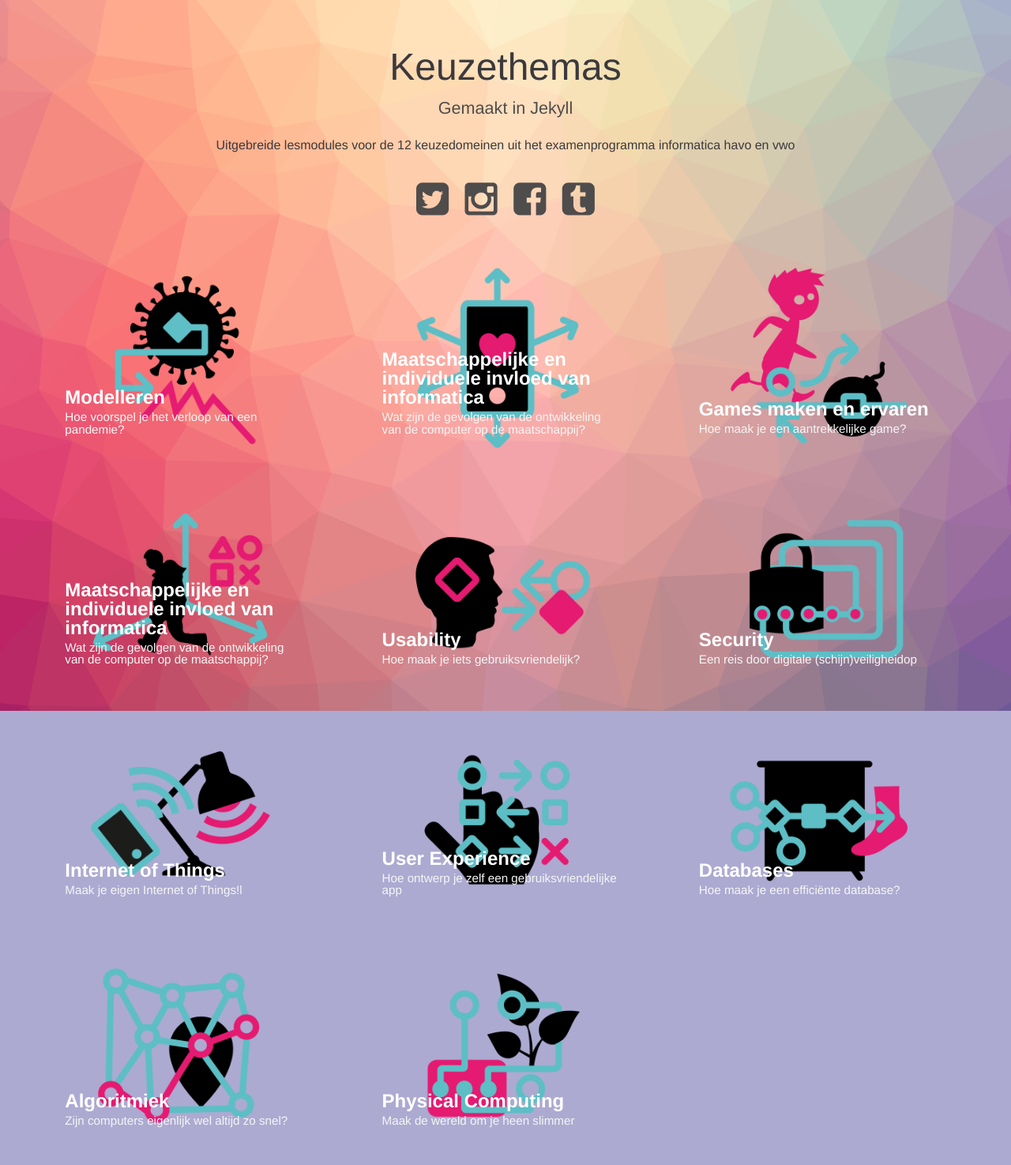
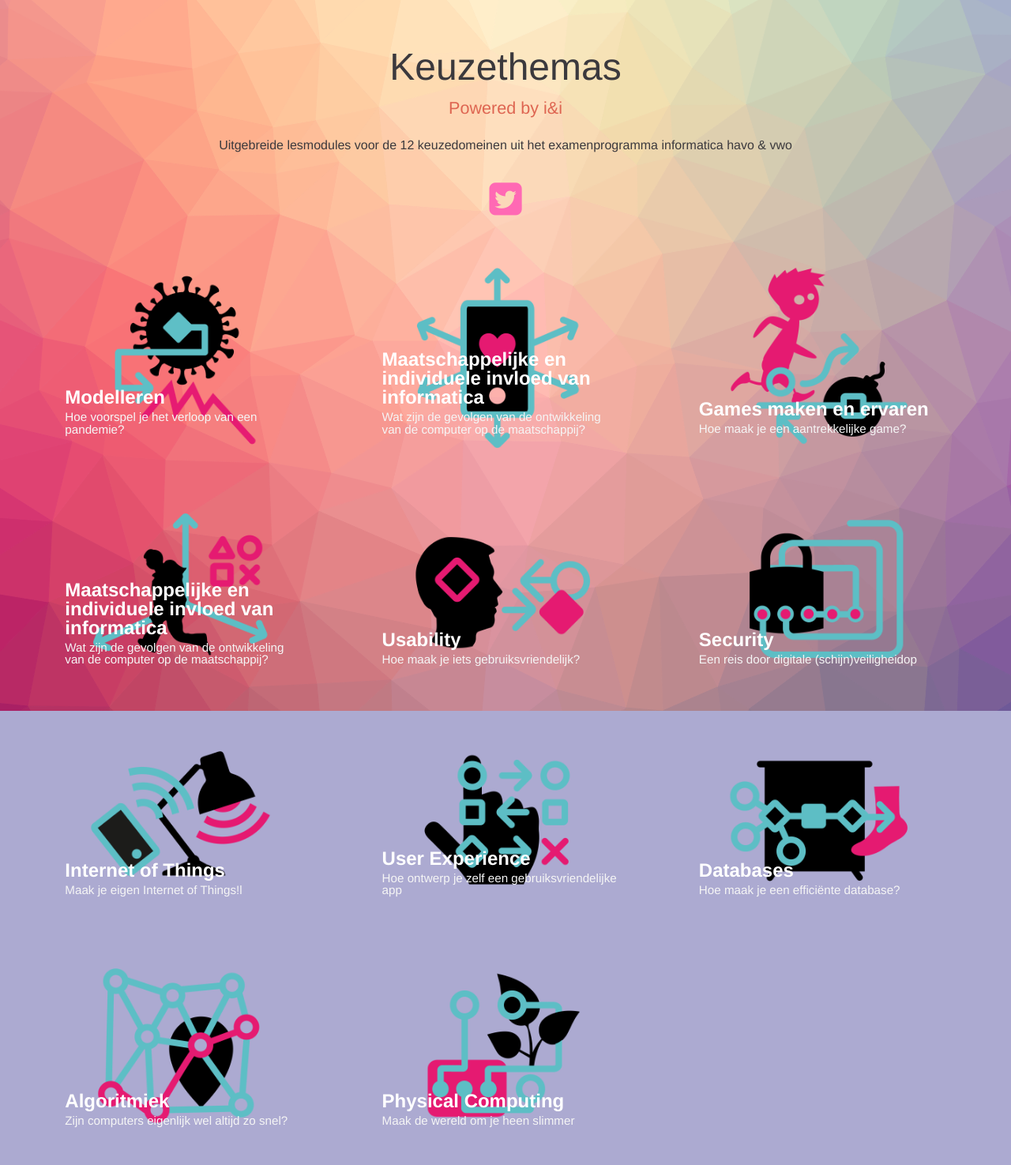
Before and after one commit to moorlag/ieni.github.io, a Jekyll site: the page built from index.html, in a window 1280 px wide. Shown: the whole page at 79% size. Built offline with Jekyll 4.4.1, drawn with Linux system fonts in a browser that asks for light colours.

Commit message:
update powered by

```diff
--- a/_posts/2022-03-25-keuze-g.markdown
+++ b/_posts/2022-03-25-keuze-g.markdown
@@ -7,7 +7,7 @@ image: "img/g.png"
 date:   2022-03-25 12:12:12
 ---
 
-### Dolor sit amet?
+### Dolor sit amet!
 Lorem ipsum dolor sit amet, consectetur adipiscing elit. Proin vestibulum non mi non pulvinar. Donec tempus risus vel ex fringilla tempor. Vivamus pharetra non mauris quis fermentum. Vestibulum sed maximus elit, sit amet suscipit orci. Morbi at enim at libero dignissim egestas vel ac nisi. Etiam at lectus a arcu sodales consequat. Aliquam consequat ligula sed purus tincidunt, a ultrices nibh dapibus. Phasellus convallis ipsum nec semper ultricies. In facilisis lacus velit, sit amet lacinia velit blandit id. Nullam ut magna erat. Aliquam sit amet dapibus odio, aliquet tempus tortor. Donec in nisi massa.
 
 ### Aliquam suscipit.
--- a/_posts/2022-03-25-keuze-p-2.markdown
+++ b/_posts/2022-03-25-keuze-p-2.markdown
@@ -7,7 +7,7 @@ image: "img/p-2.png"
 date:   2022-03-25 12:12:12
 ---
 
-### Dolor sit amet?
+### Tekst
 Lorem ipsum dolor sit amet, consectetur adipiscing elit. Proin vestibulum non mi non pulvinar. Donec tempus risus vel ex fringilla tempor. Vivamus pharetra non mauris quis fermentum. Vestibulum sed maximus elit, sit amet suscipit orci. Morbi at enim at libero dignissim egestas vel ac nisi. Etiam at lectus a arcu sodales consequat. Aliquam consequat ligula sed purus tincidunt, a ultrices nibh dapibus. Phasellus convallis ipsum nec semper ultricies. In facilisis lacus velit, sit amet lacinia velit blandit id. Nullam ut magna erat. Aliquam sit amet dapibus odio, aliquet tempus tortor. Donec in nisi massa.
 
 ### Aliquam suscipit.
--- a/css/modern-blog.css
+++ b/css/modern-blog.css
@@ -242,9 +242,7 @@ a:focus {
 	background: #acaad1;
 }
 
-.body a {
-	color: #4f4c4c;
-}
+
 
 .body .header h1 span {
 	color: #4f4c4c;
@@ -281,11 +279,13 @@ a:focus {
 
 .links {
 	margin: 2em 0 0;
+	color: red;
 }
 
 .links a {
 	display: inline-block;
 	margin: 0 .5em;
+	color: hotpink;
 }
 
 /* cards wrapper and close btn */
--- a/index.html
+++ b/index.html
@@ -28,13 +28,13 @@ layout: compress
 <body class="body">
 <div class="container">
     <header class="header">
-        <h1>Keuzethemas<span>Gemaakt in Jekyll</span></h1>
-        Uitgebreide lesmodules voor de 12 keuzedomeinen uit het examenprogramma informatica havo en vwo
+        <h1>Keuzethemas<span><a href="www.ieni.org">Powered by i&i</a></span></h1>
+        Uitgebreide lesmodules voor de 12 keuzedomeinen uit het examenprogramma informatica havo & vwo
         <nav class="links">
-            <a href="#"><i class="fa fa-twitter-square fa-3x"></i></a>
-            <a href="#"><i class="fa fa-instagram fa-3x"></i></a>
-            <a href="#"><i class="fa fa-facebook-square fa-3x"></i></a>
-            <a href="#"><i class="fa fa-tumblr-square fa-3x"></i></a>
+        <a href="ieni"><i class="fa fa-twitter-square fa-3x"></i></a>
+            <!--    <a href="#"><i class="fa fa-instagram fa-3x"></i></a> -->
+            <!--    <a href="#"><i class="fa fa-facebook-square fa-3x"></i></a> -->
+            <!--    <a href="#"><i class="fa fa-tumblr-square fa-3x"></i></a> -->
         </nav>
     </header>
     <div class="content">
```
Also changed, not shown: _includes/head.html (added, +19 -0 lines), README.md, 6 other files.
